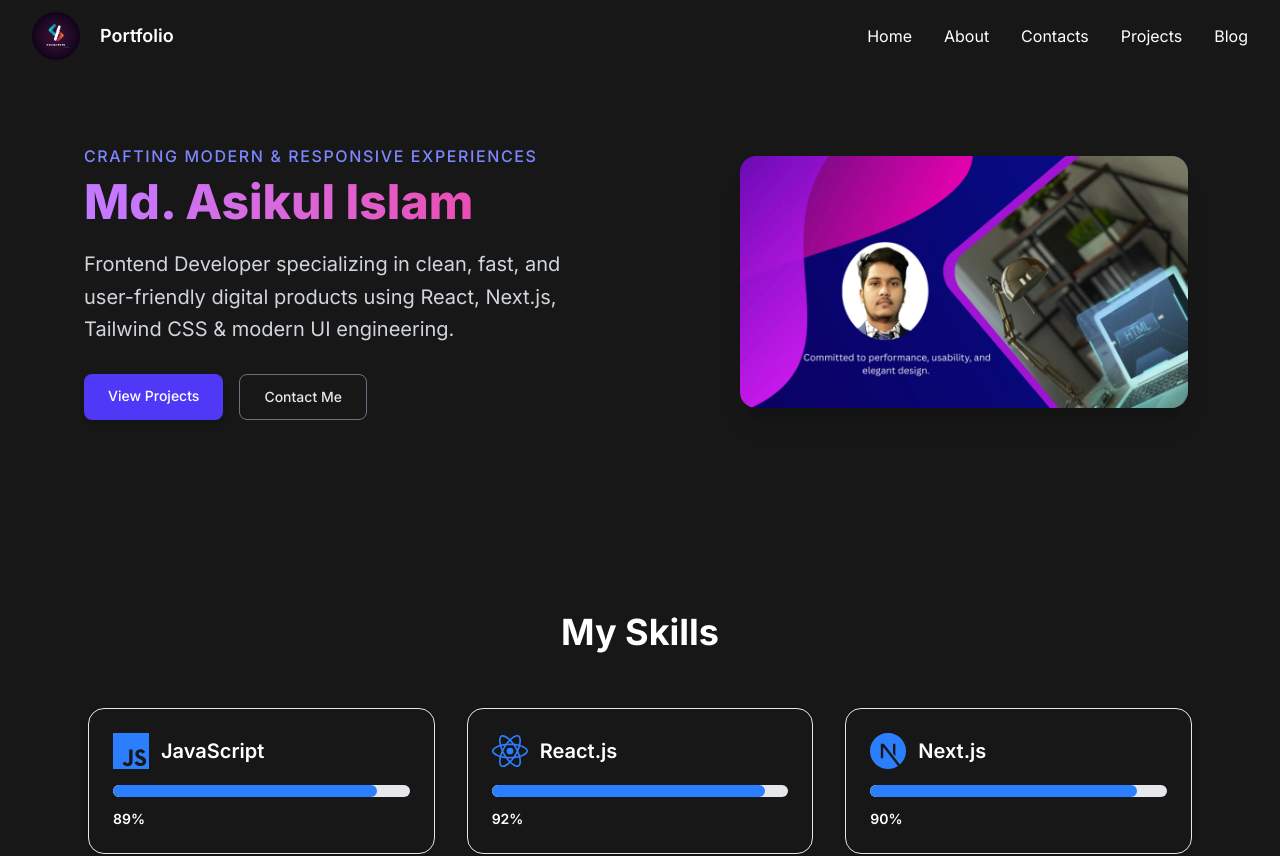
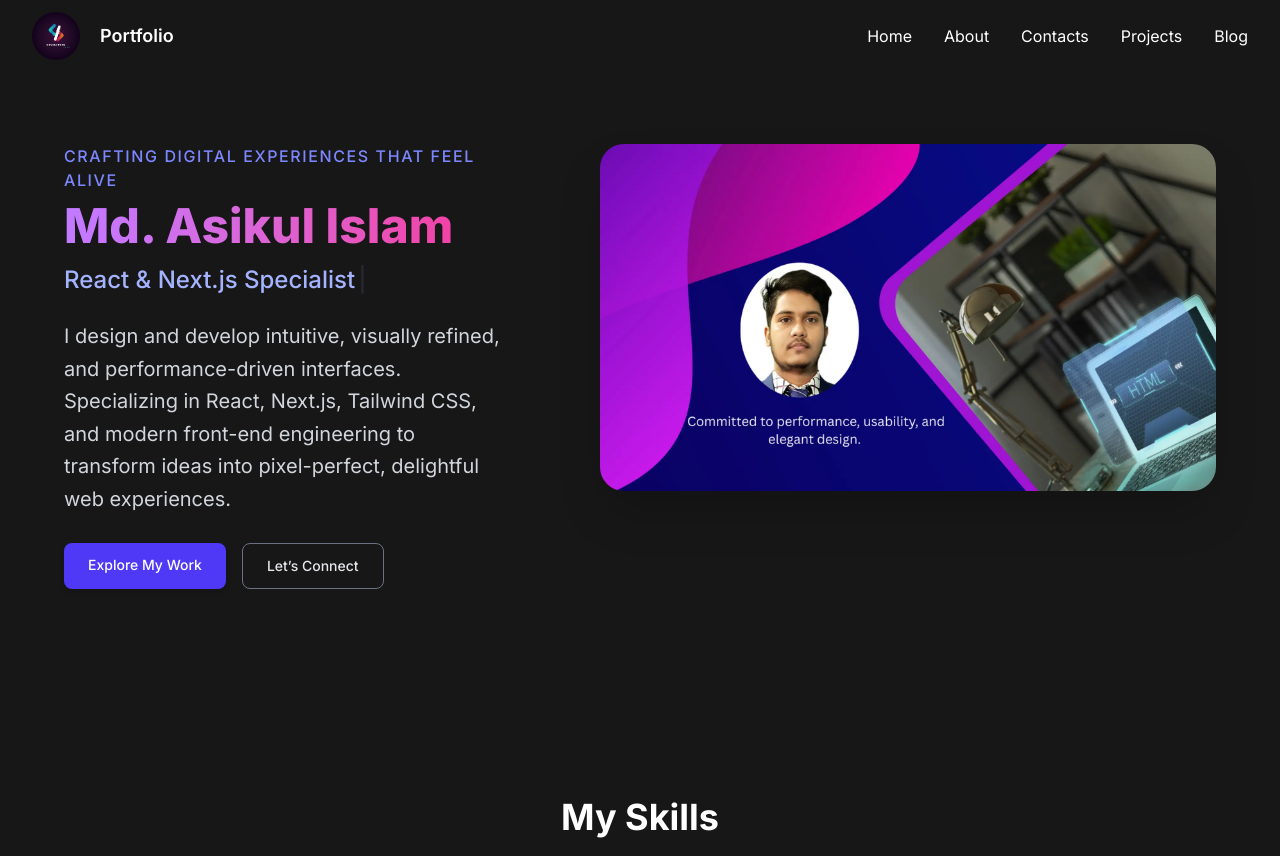
Before and after one commit to Md-Asikul-Islam/portfolio, a Next.js app: page / in a window 1280 px wide. Shown: the top 856 px of the page. Built offline with nearby package versions, Linux system fonts and the light colour scheme; a web font is replaced by a local one.

Commit message:
some change the style hero section and update UI

```diff
--- a/src/app/components/HeroSection.tsx
+++ b/src/app/components/HeroSection.tsx
@@ -4,12 +4,12 @@
 import heroImage from "@/app/assests/hero.webp";
 import Link from "next/link";
 import { motion } from "framer-motion";
+import { Typewriter } from "react-simple-typewriter";
 
 const HeroSection = () => {
   return (
-    <section id="home" className="relative pt-28 pb-20 md:pt-36 md:pb-28">
-      <div className="max-w-6xl mx-auto px-5">
-
+    <section id="home" className="relative pt-28 pb-20 md:pt-36 md:pb-32">
+      <div className="max-w-7xl mx-auto px-5 sm:px-6 lg:px-8">
         {/* Hero Layout */}
         <div className="flex flex-col-reverse md:flex-row items-center md:items-start gap-10 md:gap-24">
 
@@ -18,55 +18,83 @@
             initial={{ opacity: 0, y: 30 }}
             whileInView={{ opacity: 1, y: 0 }}
             viewport={{ once: true }}
-            transition={{ duration: 0.7 }}
+            transition={{ duration: 0.8 }}
             className="flex flex-col w-full md:w-1/2"
           >
+            {/* Tagline */}
             <p className="text-sm md:text-base uppercase tracking-widest text-indigo-400 font-medium">
-              Crafting Modern & Responsive Experiences
+              Crafting Digital Experiences That Feel Alive
             </p>
 
-            <h1 className="mt-1 text-3xl sm:text-4xl md:text-5xl font-extrabold leading-tight   bg-linear-to-r from-purple-400 to-pink-500 bg-clip-text text-transparent">
+            {/* Name */}
+            <h1 className="mt-1 text-3xl sm:text-4xl md:text-5xl font-extrabold leading-tight bg-linear-to-r from-purple-400 to-pink-500 bg-clip-text text-transparent">
               Md. Asikul Islam
             </h1>
 
+            {/* Typewriter */}
+            <p className="mt-2 text-lg sm:text-xl md:text-2xl text-indigo-300 font-medium min-h-10">
+              <Typewriter
+                words={[
+                  "Frontend Developer",
+                  "React & Next.js Specialist",
+                  "UI/UX Focused Engineer",
+                  "Pixel-Perfect Interface Builder",
+                ]}
+                loop={0}
+                cursor
+                cursorStyle="|"
+                typeSpeed={60}
+                deleteSpeed={40}
+                delaySpeed={1500}
+              />
+            </p>
+
+            {/* Bio */}
             <p className="mt-4 text-base sm:text-lg md:text-xl text-gray-300 max-w-xl leading-relaxed">
-              Frontend Developer specializing in clean, fast, and user-friendly
-              digital products using React, Next.js, Tailwind CSS & modern UI engineering.
+              I design and develop intuitive, visually refined, and performance-driven interfaces.
+              Specializing in React, Next.js, Tailwind CSS, and modern front-end engineering to
+              transform ideas into pixel-perfect, delightful web experiences.
             </p>
 
             {/* CTA Buttons */}
             <div className="mt-7 flex flex-wrap gap-4">
               <Link
                 href="#projects"
-                className="px-6 py-3 bg-indigo-600 hover:bg-indigo-700 transition shadow-md rounded-lg text-white font-medium text-sm text-center"
+                className="px-6 py-3 bg-indigo-600 hover:bg-indigo-700 transition-shadow shadow-md rounded-lg text-white font-medium text-sm text-center"
               >
-                View Projects
+                Explore My Work
               </Link>
 
               <Link
                 href="#contacts"
                 className="px-6 py-3 border border-gray-500 text-gray-200 hover:bg-gray-800 transition rounded-lg font-medium text-sm text-center"
               >
-                Contact Me
+                Let’s Connect
               </Link>
             </div>
           </motion.div>
 
           {/* Avatar / Hero Image */}
           <motion.div
-            initial={{ opacity: 0, scale: 0.8 }}
+            initial={{ opacity: 0, scale: 0.85 }}
             whileInView={{ opacity: 1, scale: 1 }}
             viewport={{ once: true }}
             transition={{ duration: 0.6 }}
-            className="w-full px-2 py-3 md:w-1/2 flex justify-center md:justify-end"
+            className="w-full md:w-[70%] flex justify-center relative"
+          >
+            <motion.div
+              whileHover={{ scale: 1.04 }}
+              transition={{ type: "spring", stiffness: 180, damping: 18 }}
+              className="rounded-3xl overflow-hidden shadow-2xl w-full "
             >
               <Image
                 src={heroImage}
                 alt="Profile photo of Md. Asikul Islam"
                 priority
-              className="rounded-2xl shadow-xl object-cover w-full max-w-md"
+                className="object-fil w-full md:h-[420] "
                 sizes="(max-width: 768px) 100vw, 50vw"
               />
+            </motion.div>
           </motion.div>
 
         </div>
```
Also changed, not shown: src/app/components/ThemeProvider.tsx (added). Lines whose indentation alone changed are shown as unchanged.
